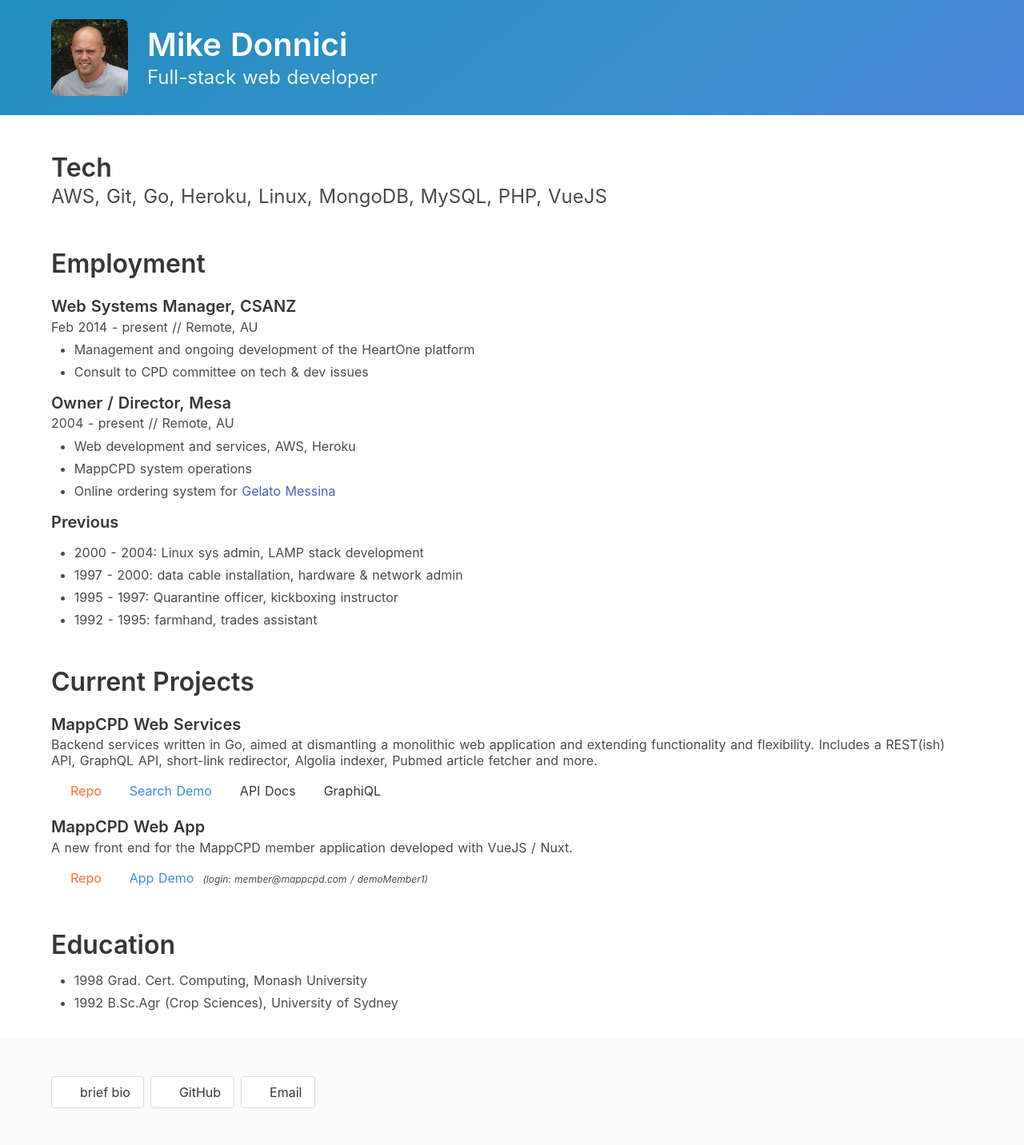
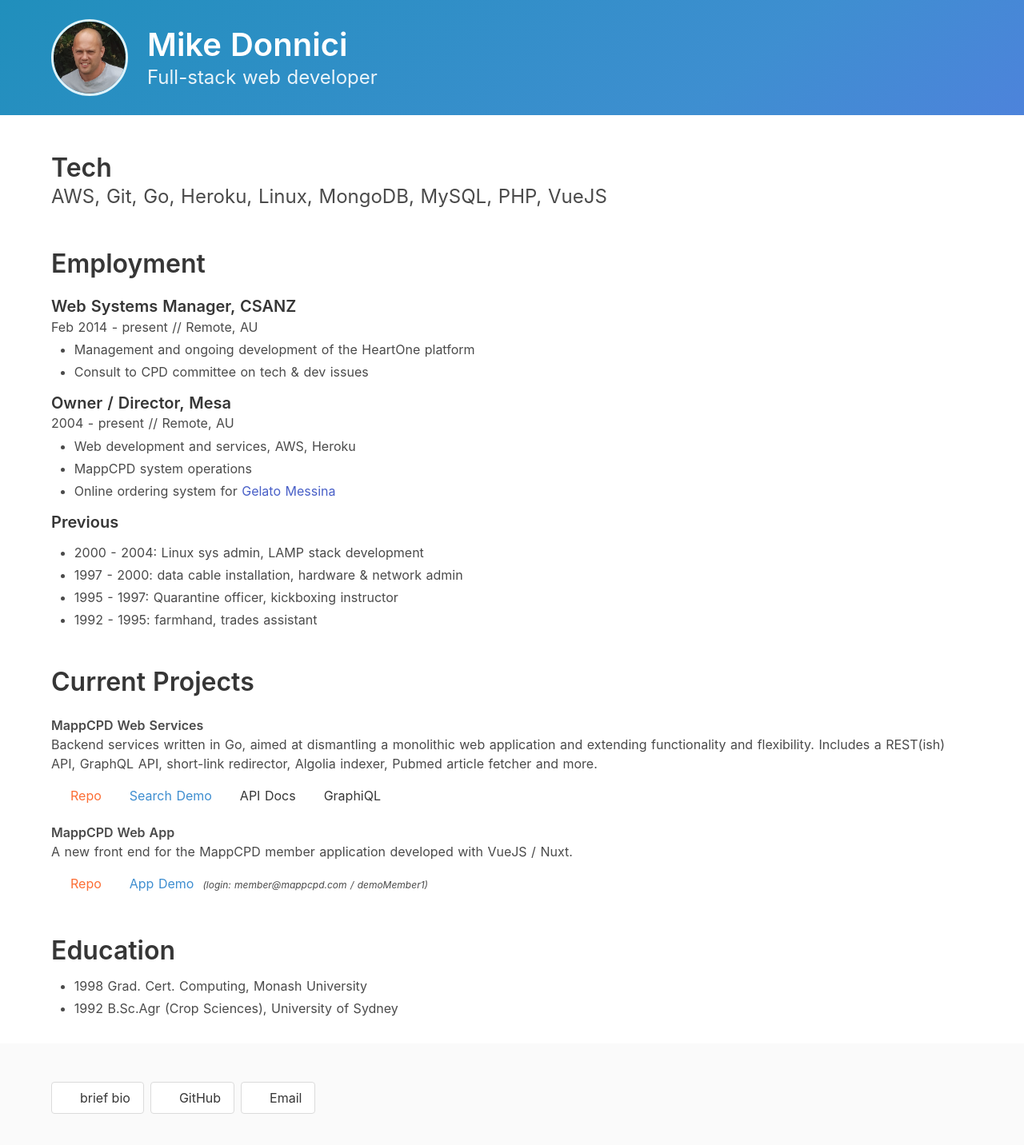
Before and after one commit to mikedonnici/mikedonnici, a Nuxt app: page / in a window 1280 px wide. Shown: the top 1432 px of the page at 80% size. Built offline with nearby package versions, Linux system fonts and the light colour scheme.

Commit message:
Round image, projects tweak

```diff
--- a/assets/main.scss
+++ b/assets/main.scss
@@ -13,7 +13,7 @@ $orange: #FC6E35;
 $orange-invert: #fff;
 
 // Add a serif family
-// $family-sans-serif: "Quicksand", "Source Sans Pro", -apple-system, BlinkMacSystemFont, "Segoe UI", Roboto, "Helvetica Neue", Arial, sans-serif;
+//$family-sans-serif: "Quicksand", "Source Sans Pro", -apple-system, BlinkMacSystemFont, "Segoe UI", Roboto, "Helvetica Neue", Arial, sans-serif;
 
 // 3. Set the derived variables
 // Use the new pink as the primary color
@@ -24,7 +24,7 @@ $orange-invert: #fff;
 $warning: $orange;
 $warning-invert: $orange-invert;
 // Use the new serif family
-// $family-primary: $family-sans-serif;
+//$family-primary: $family-sans-serif;
 
 // 4. Setup your Custom Colors
 $linkedin: #0077b5;
--- a/pages/index.vue
+++ b/pages/index.vue
@@ -63,10 +63,10 @@
       <div class="content">
         <div class="container">
           <h3 class="title is-3">Current Projects</h3>
-          <h5 class="title is-5">MappCPD Web Services</h5>
-          <p class="subtitle is-6">Backend services written in Go, aimed at dismantling a monolithic web application
+          <p><span class="has-text-weight-semibold">MappCPD Web Services</span><br>
+            Backend services written in Go, aimed at dismantling a monolithic web application
             and extending functionality and flexibility. Includes a REST(ish) API, GraphQL API, short-link redirector,
-            Algolia indexer, Pubmed article fetcher and more.</p>
+            Algolia indexer, Pubmed article fetcher and more.
           <p>
             <a class="has-text-warning" href="https://github.com/mappcpd/web-services/" target="_blank">
               <span class="icon"><i class="fab fa-github"></i></span>
@@ -86,8 +86,9 @@
             </a>&nbsp;
           </p>
           <article>
-            <h5 class="title is-5">MappCPD Web App</h5>
-            <p class="subtitle is-6">A new front end for the MappCPD member application developed with VueJS / Nuxt.</p>
+            <p><span class="has-text-weight-semibold">MappCPD Web App</span><br>
+            A new front end for the MappCPD member application developed with VueJS / Nuxt.
+            </p>
             <p>
               <a class="has-text-warning" href="https://github.com/cardiacsociety/h1-bulma" target="_blank">
                 <span class="icon"><i class="fab fa-github"></i></span>
@@ -217,7 +218,8 @@
   }
 
   img {
-    border-radius: 8%;
+    border-radius: 50%;
+    border: solid 3px #DFF3FA;
   }
 
 </style>
```
